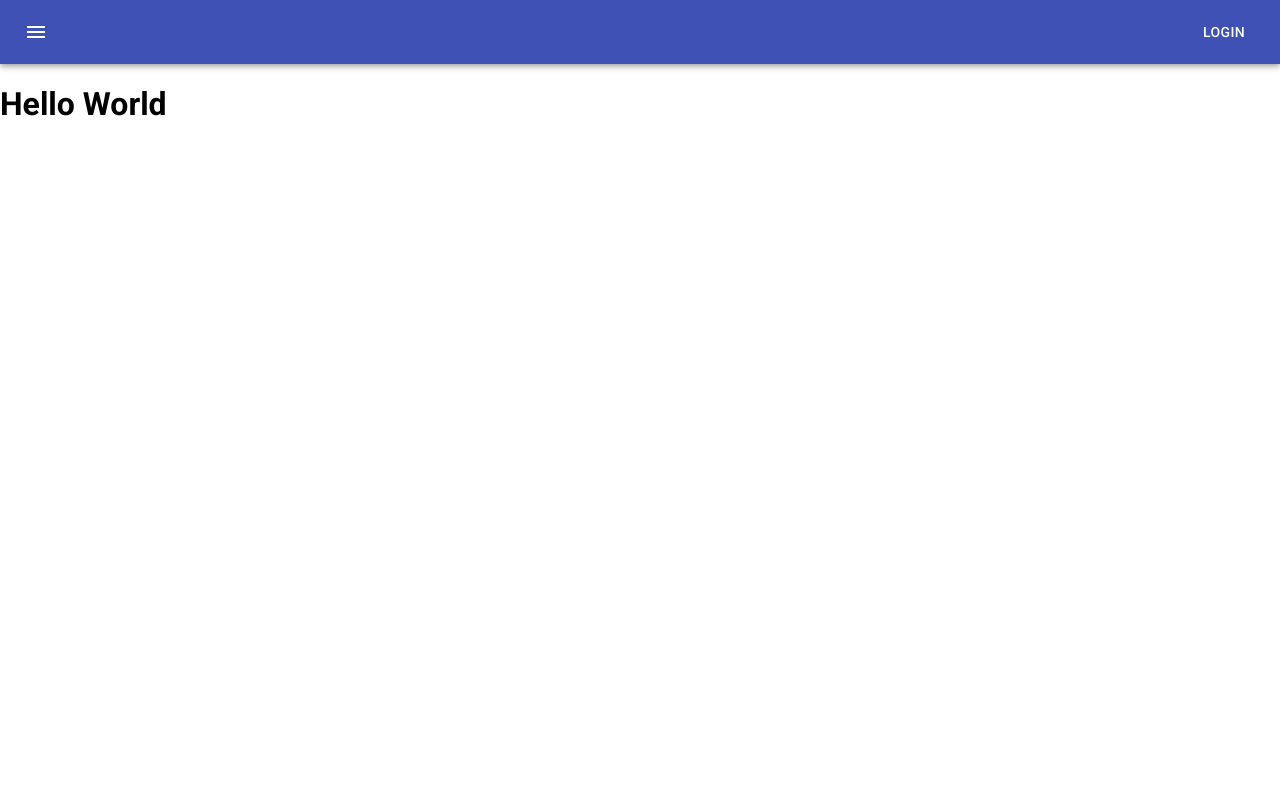
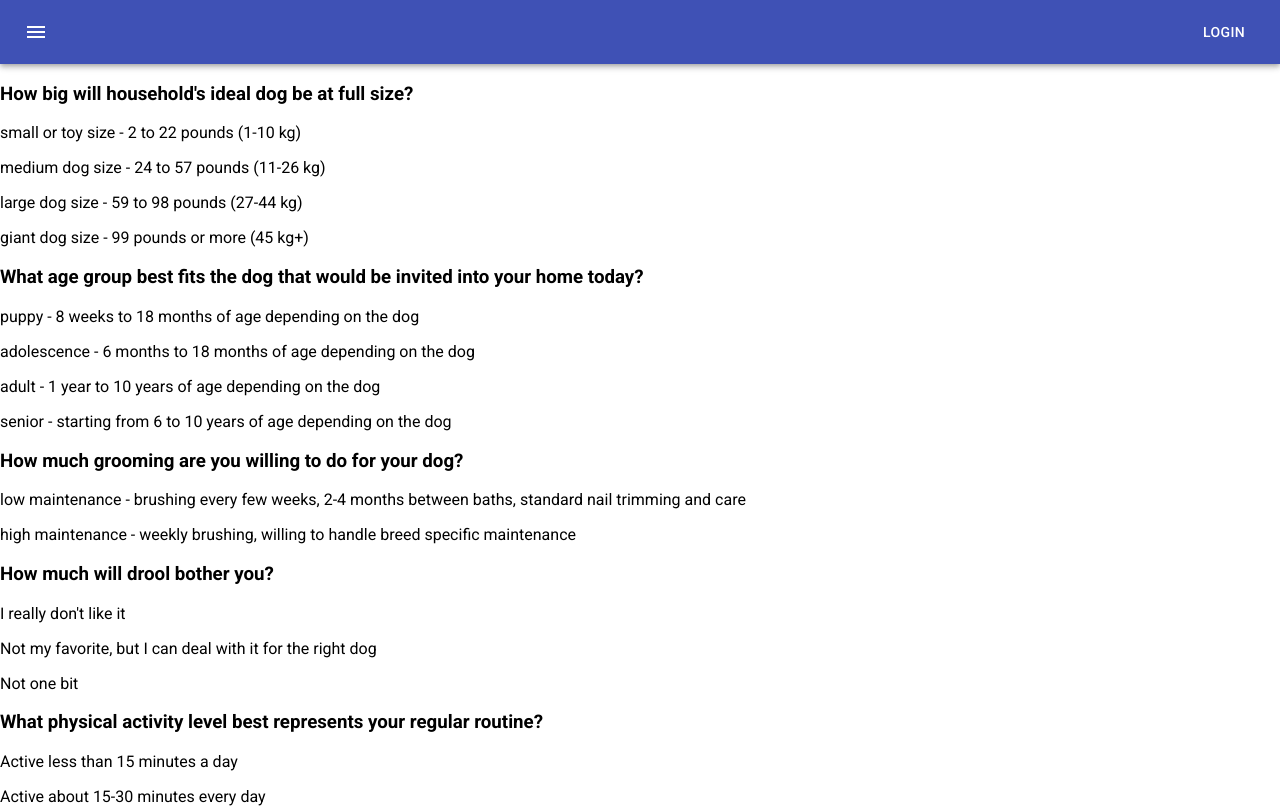
Before and after one commit to jjmonte20/puppciao, a React (Create React App) app in the folder client/: page /pquiz in a window 1280 px wide. Shown: the top 808 px of the page. Built offline with nearby package versions, Linux system fonts and the light colour scheme.

Commit message:
populated quiz page

```diff
--- a/client/src/pages/Quiz/Quiz.js
+++ b/client/src/pages/Quiz/Quiz.js
@@ -10,9 +10,26 @@ class Quiz extends Component {
 
     }
 
+    renderQuestions = () => {
+        return (
+            <div>
+                {Questions.map(q => (
+                    <div>
+                        <h3>{q.qBlob}</h3>
+                        {q.a.map(a => (
+                            <p>{a.desc}</p>
+                        ))}
+                    </div>
+                ))}
+            </div>
+        )
+    }
+
     render() {
         return(
-            <h1>Hello World</h1>
+            <div>
+                {this.renderQuestions()}
+            </div>
         )
     }
 }
```
